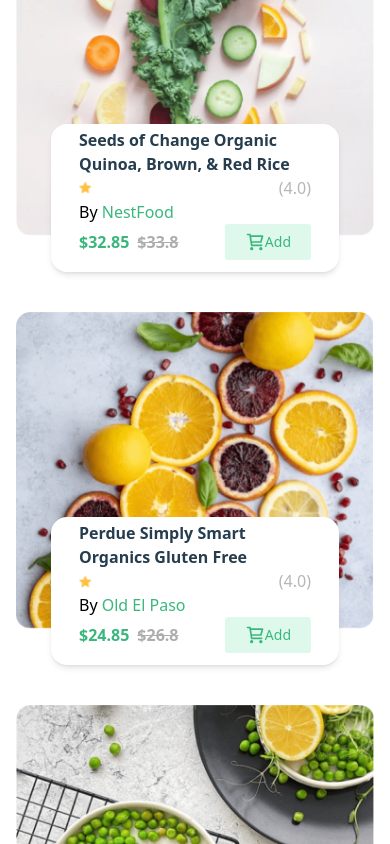
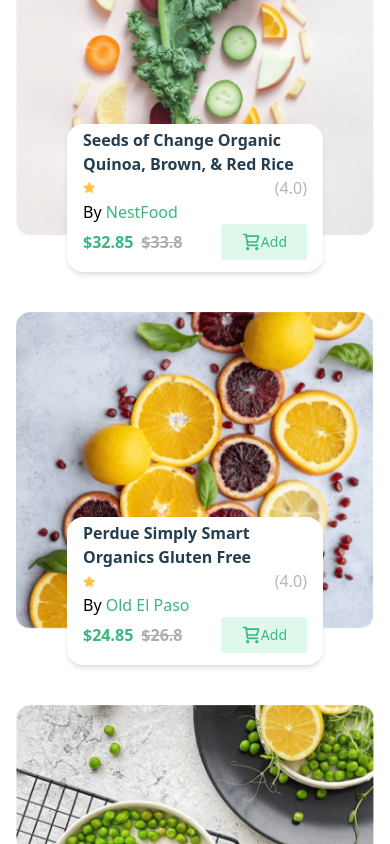
Before and after one commit to vicktor349/nestmart, a Next.js app: page / in a window 390 px wide. Shown: the part 8260-9104 px from the top of the page. Built offline with nearby package versions, Linux system fonts and the light colour scheme.

Commit message:
details plate responsivity relative to the background image

```diff
--- a/components/Deals.js
+++ b/components/Deals.js
@@ -16,8 +16,8 @@ const Deals = () =>
               return (
                 <div key={id}>
                   <Image src={data.imageUrl} className="h-fit w-full mx-auto mt-5 object-contain" alt='Product Image' width={100} height={100} />
-                  <div className='mx-auto w-72 bg-white shadow-md relative -mt-28 rounded-2xl'>
-                    <div className='px-7 py-1'>
+                  <div className='mx-auto w-64 bg-white shadow-md relative -mt-28 rounded-2xl'>
+                    <div className='px-4 py-1'>
                       <p className='text-sm text-[#ADADAD] w-full bg-white'>{data.category}</p>
                       <h3 className='text-primaryText font-semibold hover:cursor-pointer'>{data.text}</h3>
                       <section >
```
